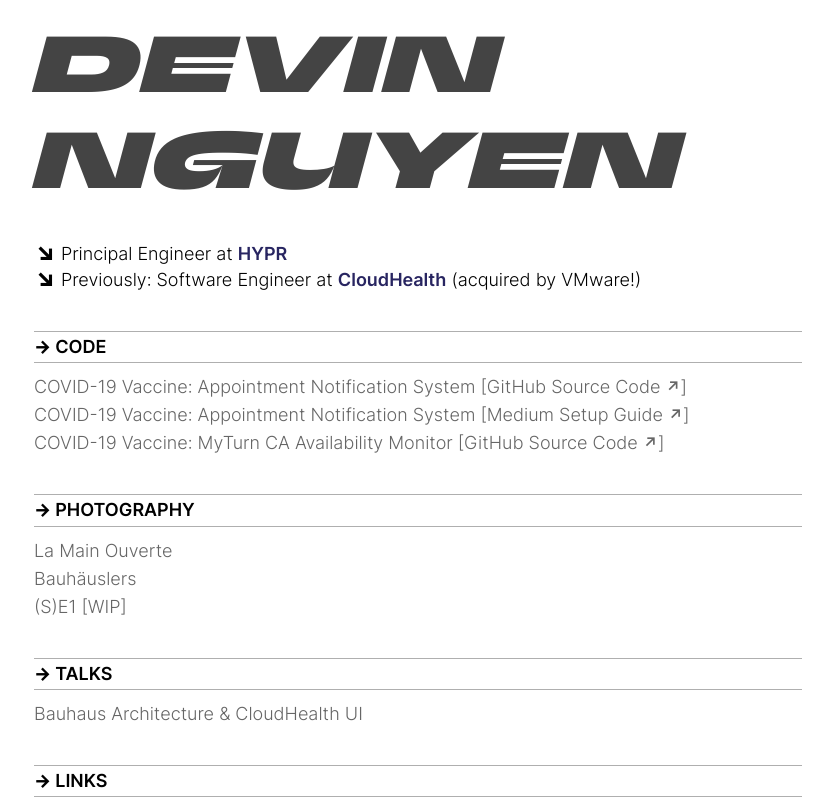
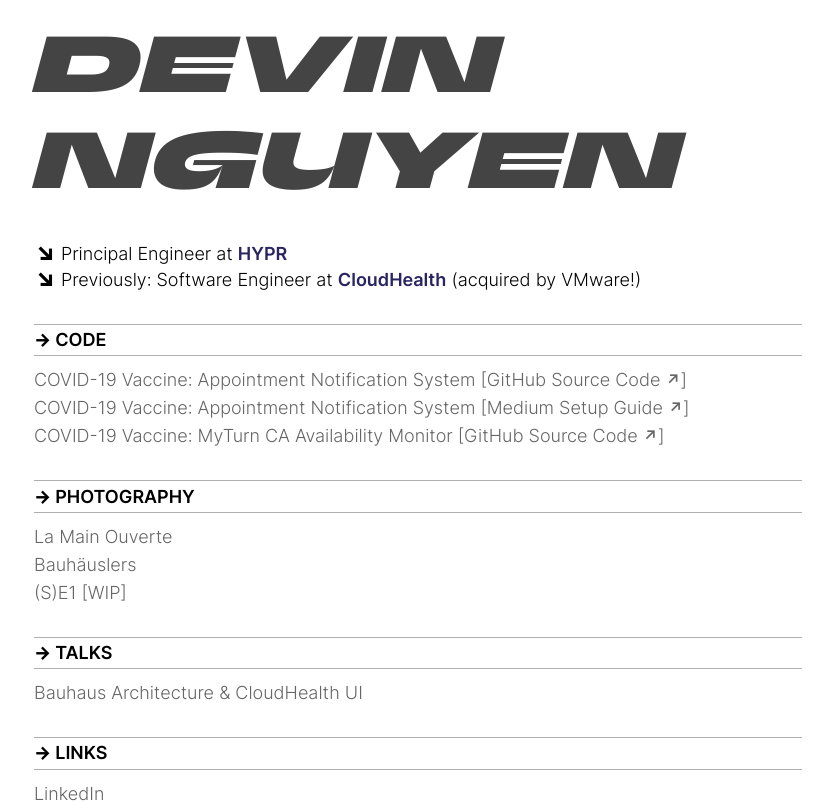
Before and after one commit to devin2712/ddxdevin, a Next.js app: page / in a window 1280 px wide. Shown: the top 803 px of the page, without its empty margins (222-1055 px from the left). Built offline with nearby package versions, Linux system fonts and the light colour scheme.

Commit message:
Update link list spacing

```diff
--- a/components/LinkList.module.css
+++ b/components/LinkList.module.css
@@ -6,7 +6,7 @@
   border-bottom: 1px solid #afafaf;
   display: inline-block;
   width: 100%;
-  margin-bottom: 0.5rem;
+  margin: 0.5rem 0;
   padding: 0.2rem 0;
 }
 
```
